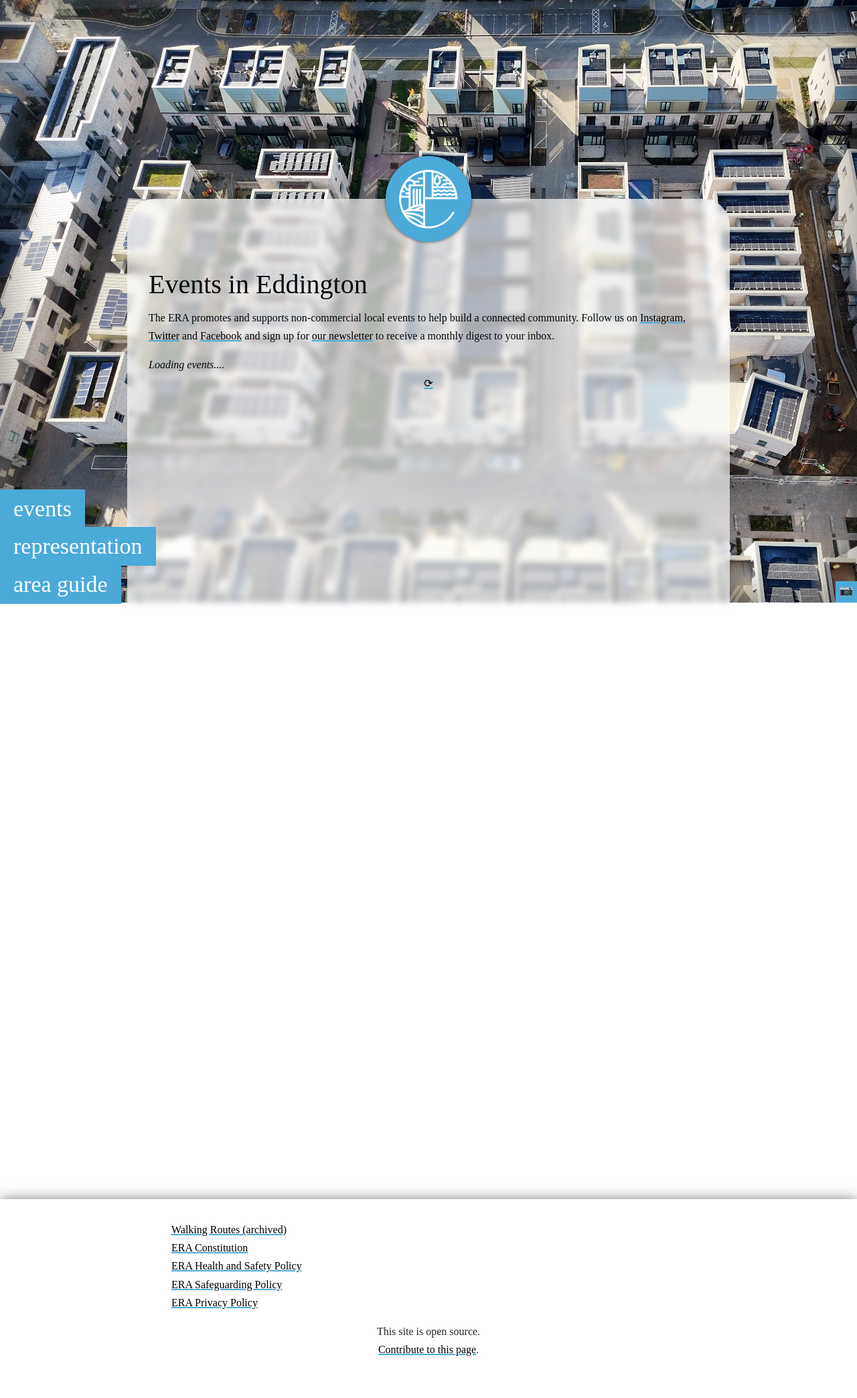
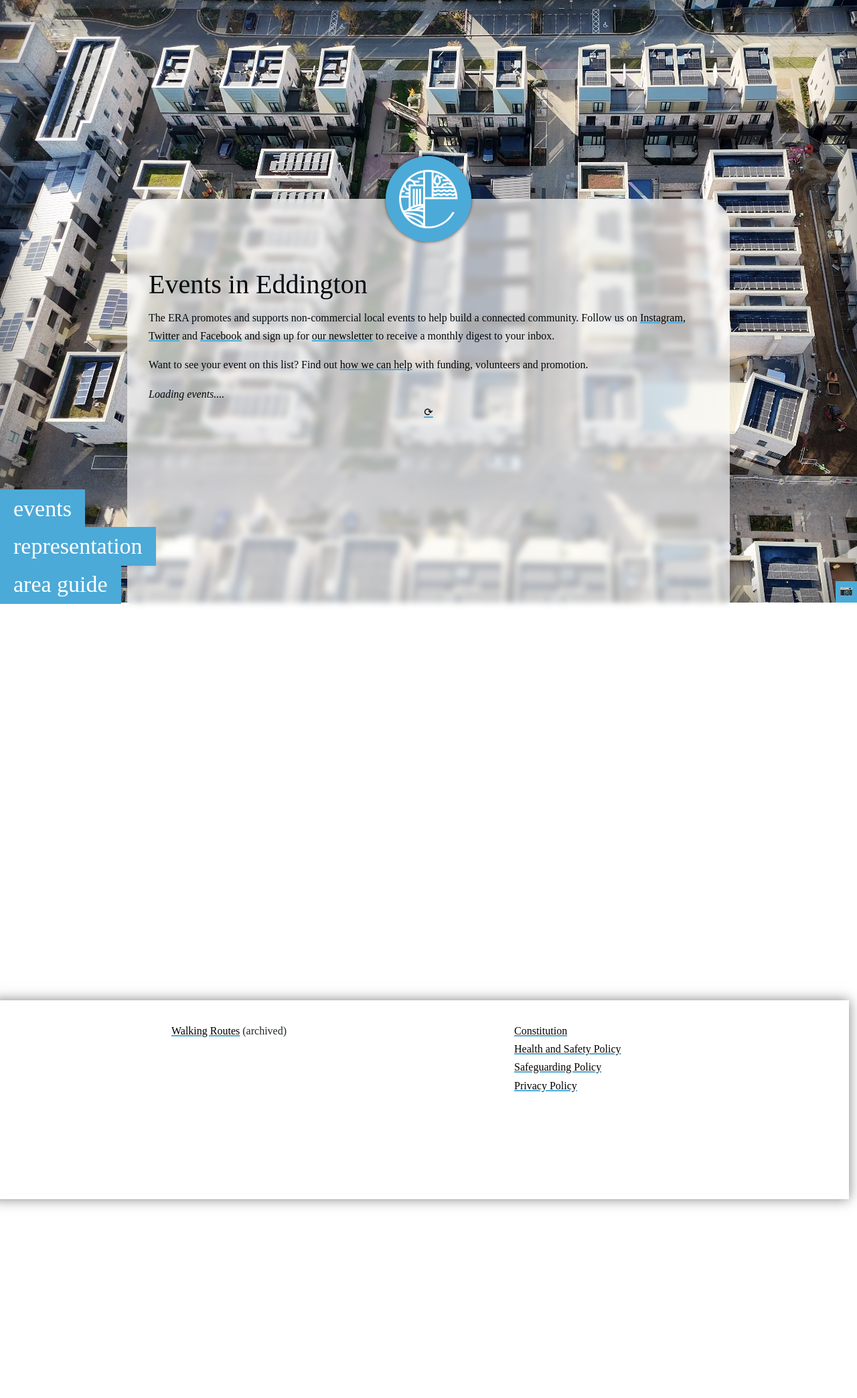
Before and after one commit to pieterdesnerck/website, a Jekyll site: the page built from docs/events.md, in a window 1280 px wide. Shown: the whole page at 67% size. Built offline with Jekyll 4.4.1, drawn with Linux system fonts in a browser that asks for light colours; some web fonts are replaced.

Commit message:
footer jiggling and some text cleanup

```diff
--- /dev/null
+++ b/docs/_includes/footer.md
@@ -0,0 +1,17 @@
+<div class="col-12 col-md-4" markdown="1">
+
+[Walking Routes](/archive/routes) (archived)
+
+
+</div>
+<div class="col-12 col-md-4" markdown="1">
+
+</div>
+<div class="col-12 col-md-4" markdown="1">
+
+[Constitution](/documents/constitution.pdf)<br>
+[Health and Safety Policy](/documents/health-and-safety-policy.pdf)<br>
+[Safeguarding Policy](/documents/safeguarding-policy.pdf)<br>
+[Privacy Policy](/documents/privacy-policy.pdf)<br>
+
+</div>
--- a/docs/_layouts/default.html
+++ b/docs/_layouts/default.html
@@ -267,26 +267,9 @@
       <br>
       <br>
     </main>
-    <footer>
-      <p>
-        <a href="/archive/routes">Walking Routes (archived)</a>
-        <br/>
-        <a href="/documents/constitution.pdf">ERA Constitution</a>
-        <br/>
-        <a href="/documents/health-and-safety-policy.pdf">ERA Health and Safety Policy</a>
-        <br/>
-        <a href="/documents/safeguarding-policy.pdf">ERA Safeguarding Policy</a>
-        <br/>
-        <a href="/documents/privacy-policy.pdf">ERA Privacy Policy</a>
-        <br/>
-
-      </p>
-      <div class="text-center">This site is open source.
-        <p>
-          <a href="{{ site.github.repository_url }}/tree/main/docs/{{ page.path }}" target="_BLANK">
-            Contribute to this page</a>.
-        </p>
-      </div>
+    <footer class="row">
+      {% capture footer_markdown %}{% include footer.md %}{% endcapture %}
+      {{ footer_markdown | markdownify }}
     </footer>
   </body>
 </html>
--- a/docs/events.md
+++ b/docs/events.md
@@ -10,6 +10,9 @@ and [Facebook](https://m.facebook.com/EddingtonRA) and
 sign up for [our newsletter](https://mailchi.mp/4f5aeb4b817a/eddingtonra) to receive a monthly
 digest to your inbox.
 
+Want to see your event on this list? Find out [how we can help](/events/help-for-your-event)
+with funding, volunteers and promotion.
+
 <div id="events_html">
   <i>Loading events....</i>
 </div>
@@ -17,6 +20,9 @@ digest to your inbox.
 
 {% include main_js.html %}
 <style>
+  #events_table {
+    margin-bottom: 10lvh;
+  }
   #events_table tbody {
     position: relative;
   }
```
Also changed, not shown: docs/events-help.md (+3 -1 lines).
